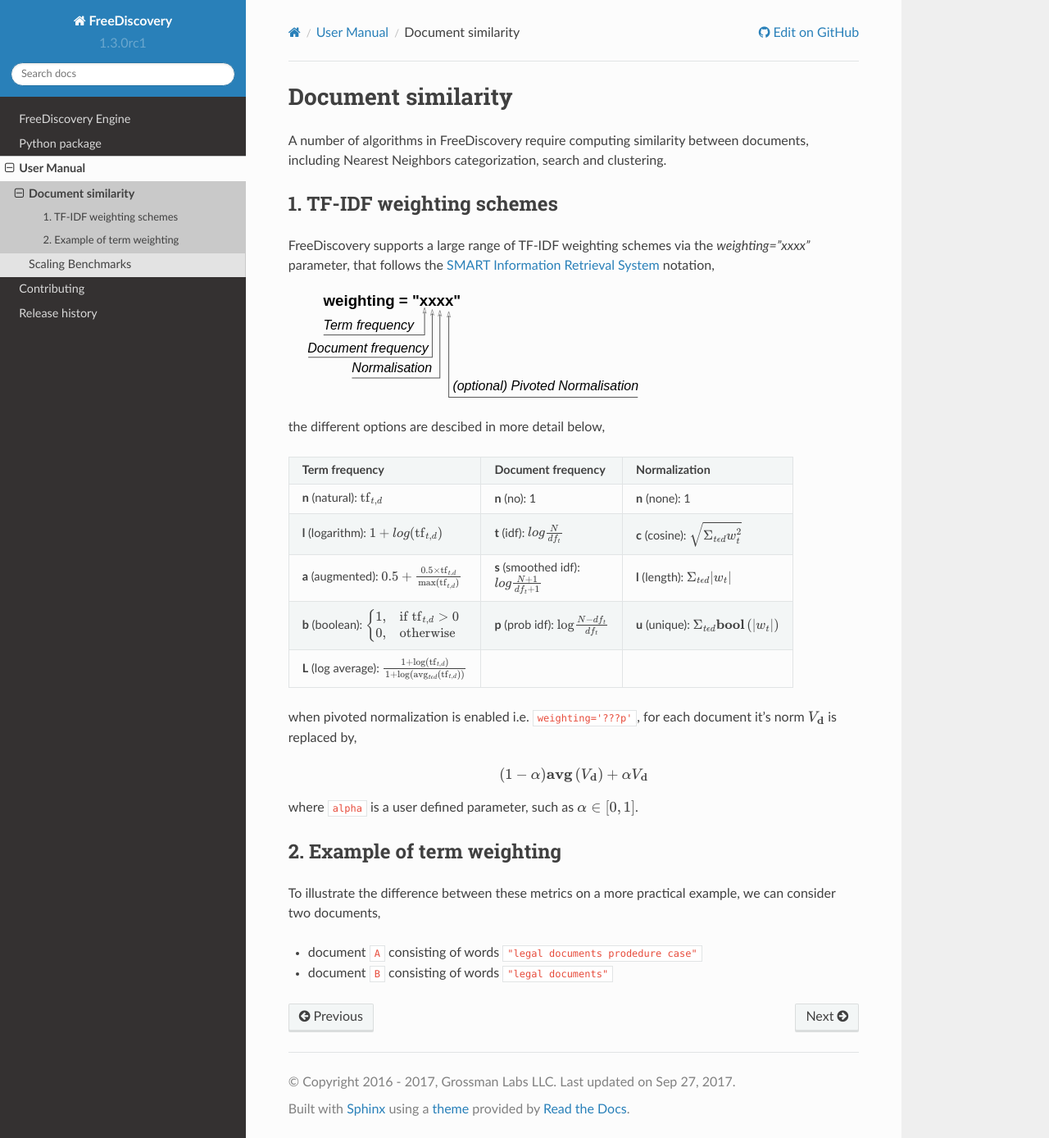
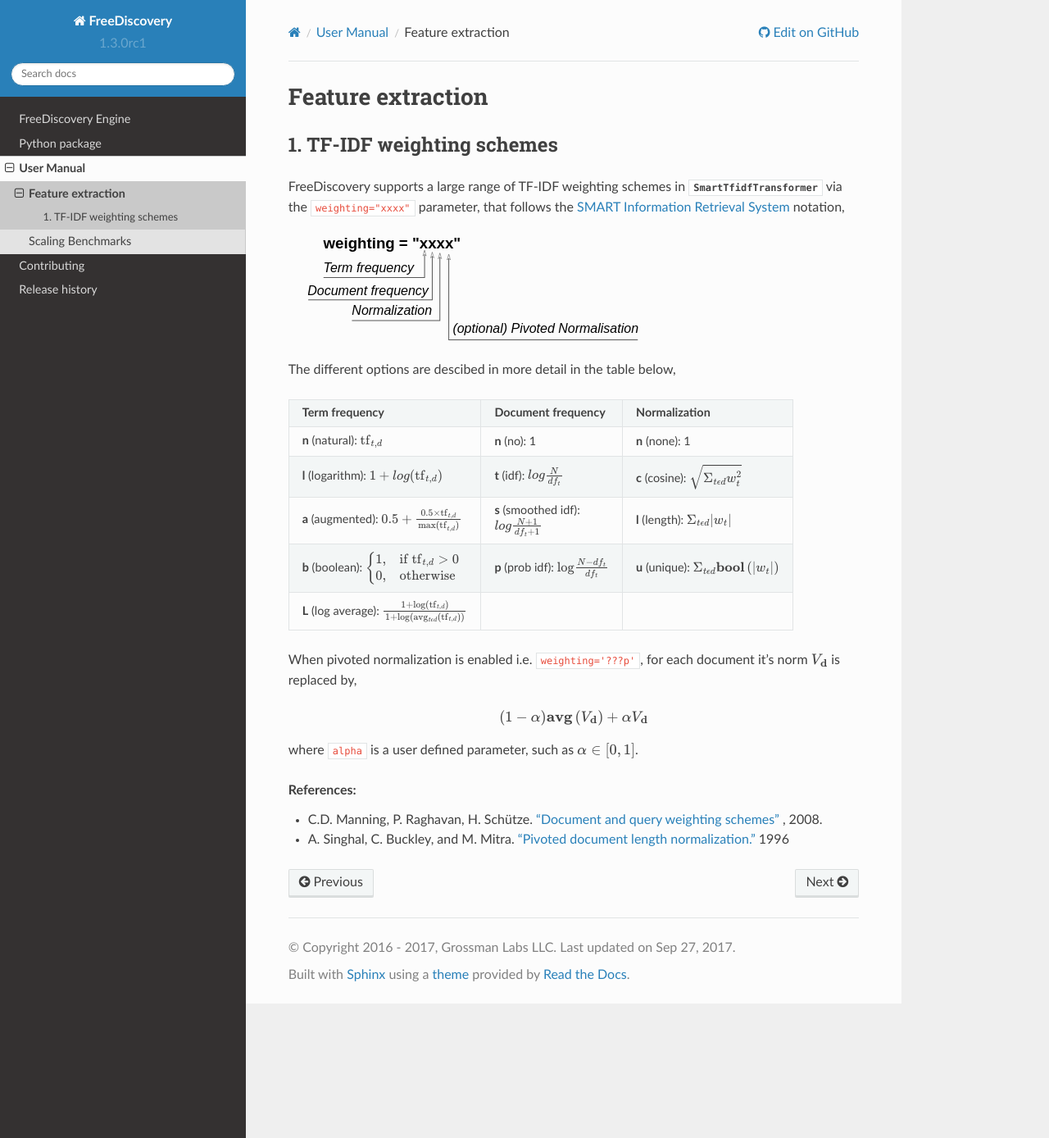
Before and after one commit to FreeDiscovery/FreeDiscovery, a Sphinx documentation site: the page built from doc/user_manual/tf-idf.rst, in a window 1280 px wide and 1388 px high. Shown: the whole window at 82% size. Built offline with Sphinx 7.4.7 and the Read the Docs theme 2.0.0, drawn with Linux system fonts in a browser that asks for light colours; pages that are not in the unit, such as notebooks, are missing from menus.

Commit message:
DOC improve TF-IDF documentation

```diff
--- a/doc/conf.py
+++ b/doc/conf.py
@@ -57,7 +57,7 @@ source_parsers = {
 # extensions coming with Sphinx (named 'sphinx.ext.*') or your custom
 # ones.
 extensions = [
-    'sphinx.ext.coverage',
+#    'sphinx.ext.coverage',
     'sphinx.ext.mathjax',
     'matplotlib.sphinxext.plot_directive',
     'sphinx.ext.autodoc',
@@ -354,7 +354,7 @@ napoleon_google_docstring = False
 napoleon_numpy_docstring = True
 napoleon_include_init_with_doc = False
 
-autoclass_content = 'class' # don't document __init__
+autoclass_content = 'class'  # don't document __init__
 
 # The following is used by sphinx.ext.linkcode to provide links to github
 linkcode_resolve = make_linkcode_resolve('freediscovery',
--- a/doc/python/api.rst
+++ b/doc/python/api.rst
@@ -30,7 +30,7 @@ Document categorization
 .. autosummary::
     :toctree: ./generated/
 
-    freediscovery.categorization.NearestNeighborRanker
+    freediscovery.neighbors.NearestNeighborRanker
 
 Document clustering
 --------------------
--- a/doc/user_manual/scaling_benchmarks.rst
+++ b/doc/user_manual/scaling_benchmarks.rst
@@ -54,5 +54,3 @@ The `examples/duplicate_detection_example.py <./examples/duplicate_detection_exa
 +---------+---------------------------+-----------+---------------------------------+
 
 where `n_samples` is the number of documents in the dataset.
-
-Other benchmarks will be added shortly.
--- a/doc/user_manual/tf-idf.rst
+++ b/doc/user_manual/tf-idf.rst
@@ -1,16 +1,15 @@
-Document similarity
-===================
+Feature extraction
+==================
 
-
-A number of algorithms in FreeDiscovery require computing similarity between documents, including Nearest Neighbors categorization, search and clustering.
 
 1. TF-IDF weighting schemes
 ---------------------------
-FreeDiscovery supports a large range of TF-IDF weighting schemes via the `weighting="xxxx"` parameter, that follows the `SMART Information Retrieval System <https://en.wikipedia.org/wiki/SMART_Information_Retrieval_System>`_ notation,
+
+FreeDiscovery supports a large range of TF-IDF weighting schemes in :class:`~freediscovery.feature_weighting.SmartTfidfTransformer` via the ``weighting="xxxx"`` parameter, that follows the `SMART Information Retrieval System <https://en.wikipedia.org/wiki/SMART_Information_Retrieval_System>`_ notation,
 
   .. image:: ../_static/tf_idf_weighting.svg
 
-the different options are descibed in more detail below,
+The different options are descibed in more detail in the table below,
 
 +----------------------------------------------------------------------------------------------------------------------------------------------------------+-----------------------------------------------------------------------------------+---------------------------------------------------------------------------------------------------+
 | **Term frequency**                                                                                                                                       | **Document frequency**                                                            | **Normalization**                                                                                 |
@@ -28,7 +27,7 @@ the different options are descibed in more detail below,
 | **L** (log average): :math:`{\displaystyle {\tfrac {1+{\text{log}}({\text{tf}}_{t,d})}{1+{\text{log}}({\text{avg}}_{t\epsilon d}({\text{tf}}_{t,d}))}}}` |                                                                                   |                                                                                                   |
 +----------------------------------------------------------------------------------------------------------------------------------------------------------+-----------------------------------------------------------------------------------+---------------------------------------------------------------------------------------------------+
 
-when pivoted normalization is enabled i.e. ``weighting='???p'``, for each document it's norm :math:`V_{\textbf{d}}` is replaced by,
+When pivoted normalization is enabled i.e. ``weighting='???p'``, for each document it's norm :math:`V_{\textbf{d}}` is replaced by,
 
 .. math::
 
@@ -36,11 +35,10 @@ when pivoted normalization is enabled i.e. ``weighting='???p'``, for each docume
 
 where ``alpha`` is a user defined parameter, such as :math:`\alpha \in [0, 1]`.
 
+.. topic:: References:
 
-2. Example of term weighting
-----------------------------
+    *  C.D. Manning, P. Raghavan, H. Schütze.  `"Document and query weighting schemes"
+       <https://nlp.stanford.edu/IR-book/html/htmledition/document-and-query-weighting-schemes-1.html>`_ , 2008.
 
-To illustrate the difference between these metrics on a more practical example, we can consider two documents,
-
-- document ``A`` consisting of words ``"legal documents prodedure case"``
-- document ``B`` consisting of words ``"legal documents"``
+    * A. Singhal, C. Buckley, and M. Mitra. `"Pivoted document length normalization."
+      <https://ecommons.cornell.edu/bitstream/handle/1813/7217/95-1560.pdf?sequence=1>`_ 1996
```
Also changed, not shown: doc/_static/tf_idf_weighting.svg, 1 other file.
